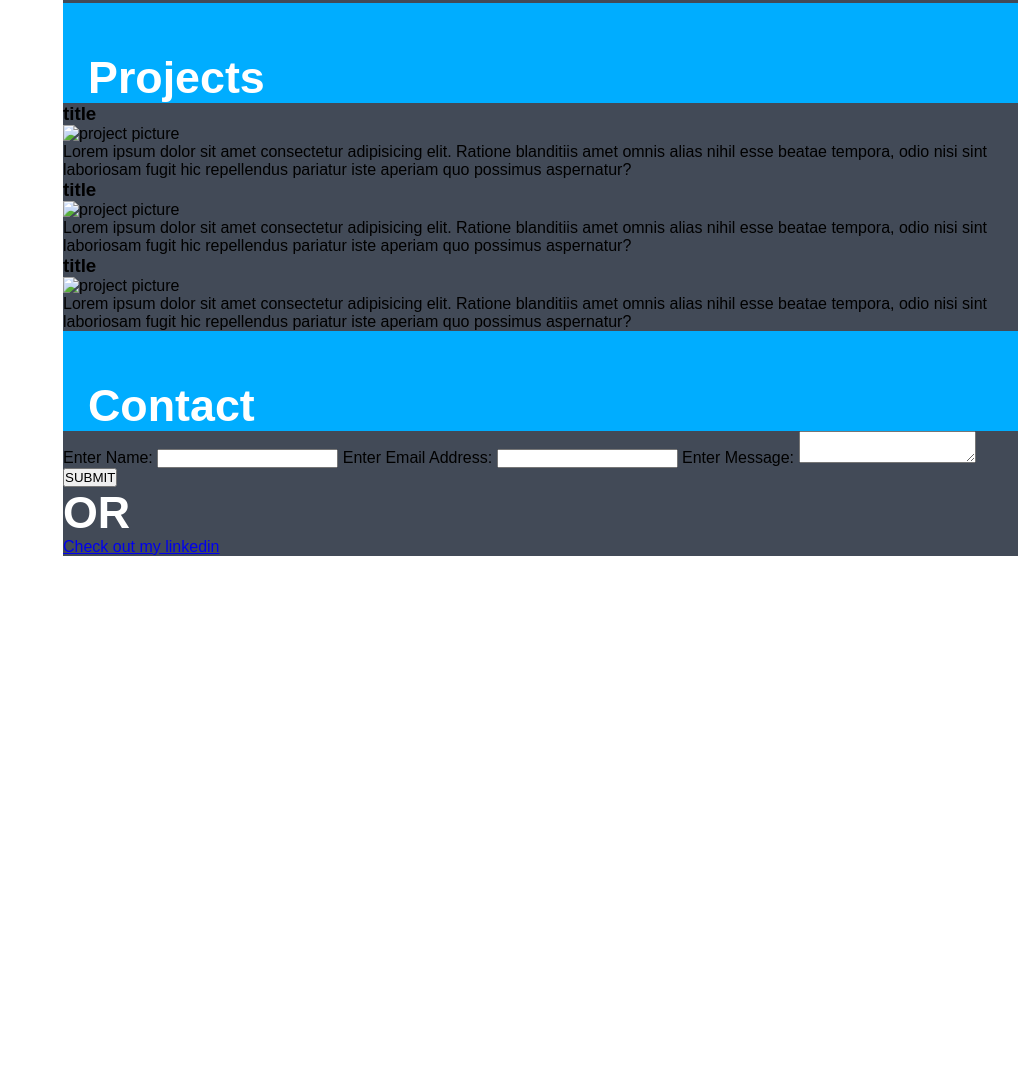
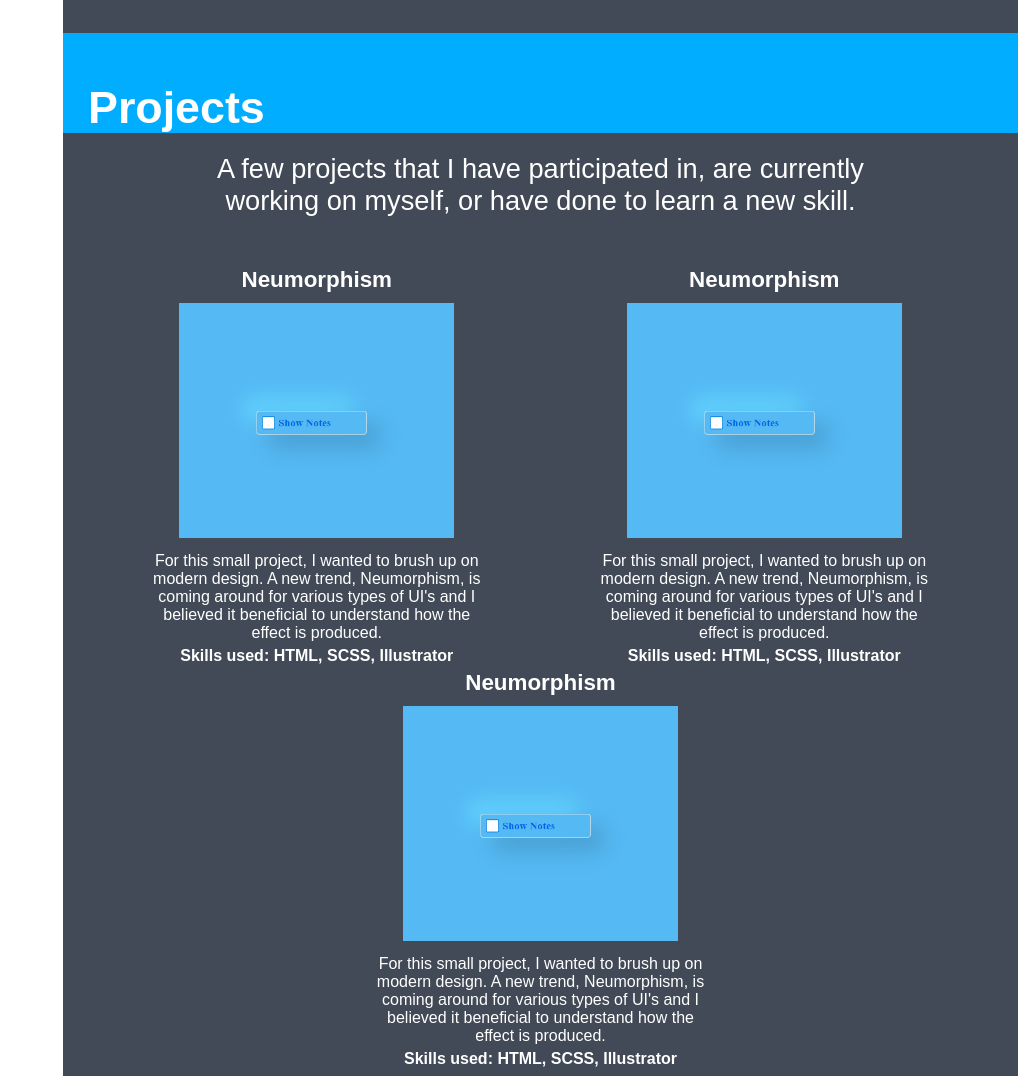
Before and after one commit to RobertP09/robertportfolio, a plain HTML site: page index.html in a window 1280 px wide. Shown: the part 1358-2434 px from the top of the page, without its empty margins (262-1280 px from the left). Before the commit the page ends 1914 px from the top, so only its background shows below. Drawn offline with Linux system fonts and the light colour scheme; a web font is replaced by a local one.

Commit message:
Finished mock projects section - added 1 img

```diff
--- a/css/styles.scss
+++ b/css/styles.scss
@@ -5,6 +5,19 @@ $primary-color: #424a57;
 $primary-color-light: lighten($primary-color, 15%);
 $primary-color-darken: darken($primary-color, 15%);
 $highlightcolor: #00adff;
+
+/* Animation */
+
+@keyframes neumorph {
+    from {
+        box-shadow: 0;
+    }
+
+    to {
+        box-shadow:  15px 15px 30px #363d47,
+                    -15px -15px 30px #4e5767;
+    }
+}
 
 /* Normalize */
 * {
@@ -210,6 +223,59 @@ html {
 
 .projects {
     background-color: $primary-color;
+    padding: 30px 0;
+
+    &__subtitle {
+        text-align: center;
+        font-size: 1.7em;
+        margin: 20px auto;
+        color: #ffffff;
+        max-width: 700px;
+    }
+
+    a {
+        text-decoration: none;
+        color: #ffffff;
+    }
+
+    &__card {
+        width: 350px;
+        text-align: center;
+        transition: all 0.3s ease-in-out;
+
+        &:hover {
+            transition: all 0.3s ease-in-out;
+            transform: scale(1.1, 1.1);
+        }
+    }
+
+    &__cardTitle {
+        font-size: 1.4em;
+    }
+
+    &__img {
+        width: 275px;
+        border-radius: 10px;
+        padding: 10px 0;
+        text-align: center;
+    }
+    &__description {
+        color: #fff;
+        padding: 0 10px;
+        font-size: 1em;
+
+        &--bold {
+            font-weight: 600;
+            padding: 5px 0;
+        }
+    }
+
+    &__container {
+        display: flex;
+        flex-flow: row wrap;
+        justify-content: space-around;
+        padding: 30px;
+    }
 }
 
 .contact {
--- a/index.html
+++ b/index.html
@@ -15,26 +15,26 @@
             <p class="header__subtitle">Software Engineer</p>
         </div>
         <nav class="header__nav">
-            <a href="/" class="header__link">
+            <a href="#home" class="header__link">
                 <img src="./img/home.svg" alt="Home icon" class="header__icon">
                 Home
             </a>
-            <a href="/" class="header__link">
+            <a href="#about" class="header__link">
                 <img src="./img/about.svg" alt="About icon" class="header__icon">
                 About
             </a>
-            <a href="/" class="header__link">
+            <a href="#projects" class="header__link">
                 <img src="./img/projects.svg" alt="Projects icon" class="header__icon">
                 Projects
             </a>
-            <a href="/" class="header__link">
+            <a href="#contact" class="header__link">
                 <img src="./img/contact.svg" alt="Contact icon" class="header__icon">
                 Contact
             </a>
         </nav>
     </header>
     <section class="separator">
-        <main class="section main">
+        <main class="section main" id="home">
             <h2 class="main__title">I Want to
                 <span class="main__title--underline">build things</span><br>
                 <span class="main__title--block">that matter.</span>
@@ -70,51 +70,51 @@
             <div class="container">
                 <h2 class="projects__title title" id="projects">Projects</h2>
             </div>
+            <p class="projects__subtitle">A few projects that I have participated in, are currently working on myself,
+                or have done to learn a new skill.
+            </p>
+            <div class="projects__container">
             <div class="projects__card">
-                <h3 class="projects__cardTitle">title</h3>
-                <img src="/img/#" alt="project picture">
-                <p class="projects__description">Lorem ipsum dolor sit amet
-                consectetur adipisicing elit. Ratione blanditiis amet omnis
-                alias nihil esse beatae tempora, odio nisi sint laboriosam
-                fugit hic repellendus pariatur iste aperiam quo possimus
-                aspernatur?</p>
+                <a href="https://github.com/robert9111/Custom-SVG-Checkbox">
+                    <h3 class="projects__cardTitle">Neumorphism</h3>
+                    <img src="/img/newmorphism.PNG" alt="project picture" class="projects__img" >
+                    <p class="projects__description">For this small project, I wanted to brush up
+                        on modern design. A new trend, Neumorphism, is coming around for various types of
+                        UI's and I believed it beneficial to understand how the effect is produced.
+                    </p>
+                    <p class="projects__description projects__description--bold">Skills used: HTML, SCSS, Illustrator</p>
+                </a>
             </div>
             <div class="projects__card">
-                <h3 class="projects__cardTitle">title</h3>
-                <img src="/img/#" alt="project picture">
-                <p class="projects__description">Lorem ipsum dolor sit amet
-                consectetur adipisicing elit. Ratione blanditiis amet omnis
-                alias nihil esse beatae tempora, odio nisi sint laboriosam
-                fugit hic repellendus pariatur iste aperiam quo possimus
-                aspernatur?</p>
+                <a href="https://github.com/robert9111/Custom-SVG-Checkbox">
+                    <h3 class="projects__cardTitle">Neumorphism</h3>
+                    <img src="/img/newmorphism.PNG" alt="project picture" class="projects__img" >
+                    <p class="projects__description">For this small project, I wanted to brush up
+                        on modern design. A new trend, Neumorphism, is coming around for various types of
+                        UI's and I believed it beneficial to understand how the effect is produced.
+                    </p>
+                    <p class="projects__description projects__description--bold">Skills used: HTML, SCSS, Illustrator</p>
+                </a>
             </div>
             <div class="projects__card">
-                <h3 class="projects__cardTitle">title</h3>
-                <img src="/img/#" alt="project picture">
-                <p class="projects__description">Lorem ipsum dolor sit amet
-                consectetur adipisicing elit. Ratione blanditiis amet omnis
-                alias nihil esse beatae tempora, odio nisi sint laboriosam
-                fugit hic repellendus pariatur iste aperiam quo possimus
-                aspernatur?</p>
+                <a href="https://github.com/robert9111/Custom-SVG-Checkbox">
+                    <h3 class="projects__cardTitle">Neumorphism</h3>
+                    <img src="/img/newmorphism.PNG" alt="project picture" class="projects__img" >
+                    <p class="projects__description">For this small project, I wanted to brush up
+                        on modern design. A new trend, Neumorphism, is coming around for various types of
+                        UI's and I believed it beneficial to understand how the effect is produced.
+                    </p>
+                    <p class="projects__description projects__description--bold">Skills used: HTML, SCSS, Illustrator</p>
+                </a>
             </div>
+        </div>
         </section>
         <section class="section contact">
             <div class="container">
                 <h2 class="contact__title title" id="contact">Contact</h2>
             </div>
-            <form method="POST" name="myemailform" action="/form-to-email.php">
-
-                Enter Name:	<input type="text" name="name">
-
-                Enter Email Address:	<input type="text" name="email">
-
-                Enter Message:	<textarea name="message"></textarea>
-
-                <button type="submit" name="submit" id="submitbutton" value="Submit" class="mainButton">SUBMIT</button>
-
-                </form>
-            <h4 class="contact__subtitle title">OR</h4>
                 <a href="https://linkedin.com">Check out my linkedin</a>
+                <a href="https://github.com/robert9111">Check out my github</a>
         </section>
     </section>
     <script src="./js/main.js" defer></script>
```
Also changed, not shown: css/styles.css, img/newmorphism.PNG (added), js/main.js (line endings or trailing spaces), notes.txt (added), 1 other file.
